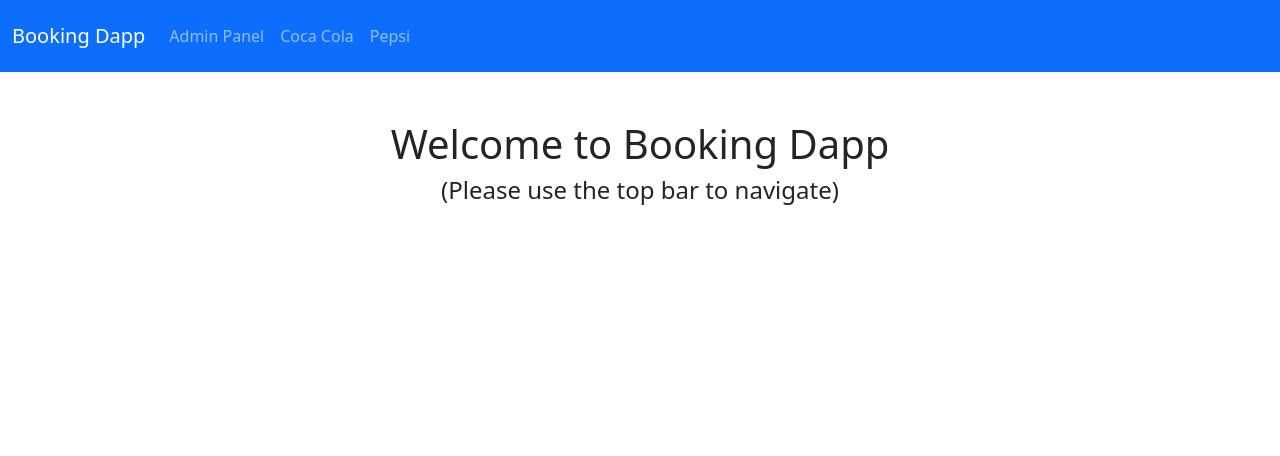
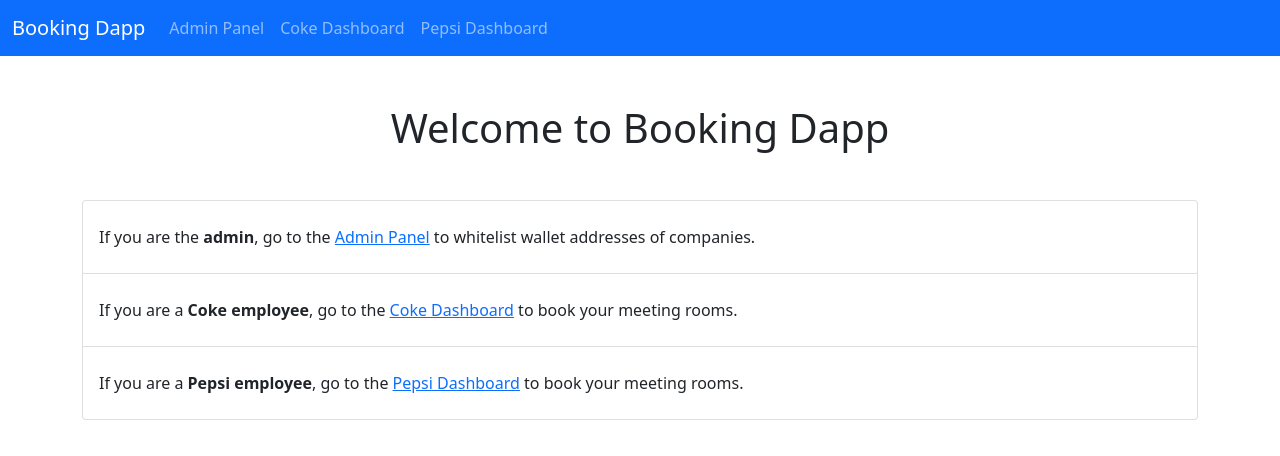
Before and after one commit to deniztoprak/booking-dapp, a React (Create React App) app in the folder client/: page / in a window 1280 px wide. Shown: the top 456 px of the page. Built offline with nearby package versions, Linux system fonts and the light colour scheme.

Commit message:
Finalize navigation

```diff
--- a/client/src/App.tsx
+++ b/client/src/App.tsx
@@ -1,28 +1,32 @@
-import { Routes, Route, Link } from "react-router-dom";
+import { Routes, Route, NavLink } from "react-router-dom";
 import { Container, Nav, Navbar } from "react-bootstrap";
+import { StartPage } from "./pages/StartPage/StartPage";
 import { AdminPanel } from "./pages/AdminPanel/AdminPanel";
-import { StartPage } from "./pages/StartPage/StartPage";
 
 export function App() {
   return (
     <main>
       <Navbar bg="primary" variant="dark">
         <Container fluid>
-          <Link className="navbar-brand" to="/">
+          <Navbar.Brand as={NavLink} to="/">
             Booking Dapp
-          </Link>
-          <Nav className="me-auto my-2">
-            <Link className="nav-link" to="/admin">
+          </Navbar.Brand>
+          <Nav className="me-auto">
+            <Nav.Link as={NavLink} to="/admin-panel">
               Admin Panel
-            </Link>
-            <Nav.Link href="/admin">Coca Cola</Nav.Link>
-            <Nav.Link href="/admin">Pepsi</Nav.Link>
+            </Nav.Link>
+            <Nav.Link as={NavLink} to="/coke-dashboard">
+              Coke Dashboard
+            </Nav.Link>
+            <Nav.Link as={NavLink} to="/pepsi-dashboard">
+              Pepsi Dashboard
+            </Nav.Link>
           </Nav>
         </Container>
       </Navbar>
       <Routes>
         <Route path="/" element={<StartPage />} />
-        <Route path="admin" element={<AdminPanel />} />
+        <Route path="admin-panel" element={<AdminPanel />} />
       </Routes>
     </main>
   );
--- a/client/src/pages/StartPage/StartPage.tsx
+++ b/client/src/pages/StartPage/StartPage.tsx
@@ -1,8 +1,35 @@
+import { Col, Container, ListGroup, Row } from "react-bootstrap";
+import { Link } from "react-router-dom";
+
 export function StartPage() {
   return (
     <article>
-      <h1 className="text-center mt-5">Welcome to Booking Dapp</h1>
-      <h4 className="text-center">(Please use the top bar to navigate)</h4>
+      <Container>
+        <Row>
+          <h1 className="text-center my-5">Welcome to Booking Dapp</h1>
+        </Row>
+        <Row>
+          <Col>
+            <ListGroup>
+              <ListGroup.Item className="py-4">
+                If you are the <strong>admin</strong>, go to the{" "}
+                <Link to="/admin-panel">Admin Panel</Link> to whitelist wallet
+                addresses of companies.
+              </ListGroup.Item>
+              <ListGroup.Item className="py-4">
+                If you are a <strong>Coke employee</strong>, go to the{" "}
+                <Link to="/coke-dashboard">Coke Dashboard</Link> to book your
+                meeting rooms.
+              </ListGroup.Item>
+              <ListGroup.Item className="py-4">
+                If you are a <strong>Pepsi employee</strong>, go to the{" "}
+                <Link to="/pepsi-dashboard">Pepsi Dashboard</Link> to book your
+                meeting rooms.
+              </ListGroup.Item>
+            </ListGroup>
+          </Col>
+        </Row>
+      </Container>
     </article>
   );
 }
```
